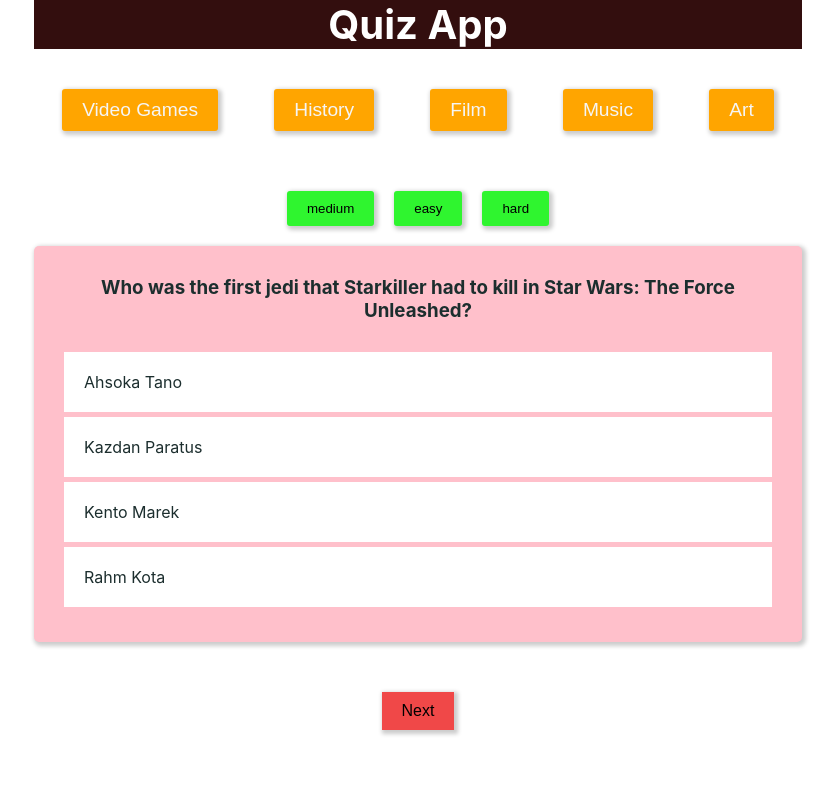
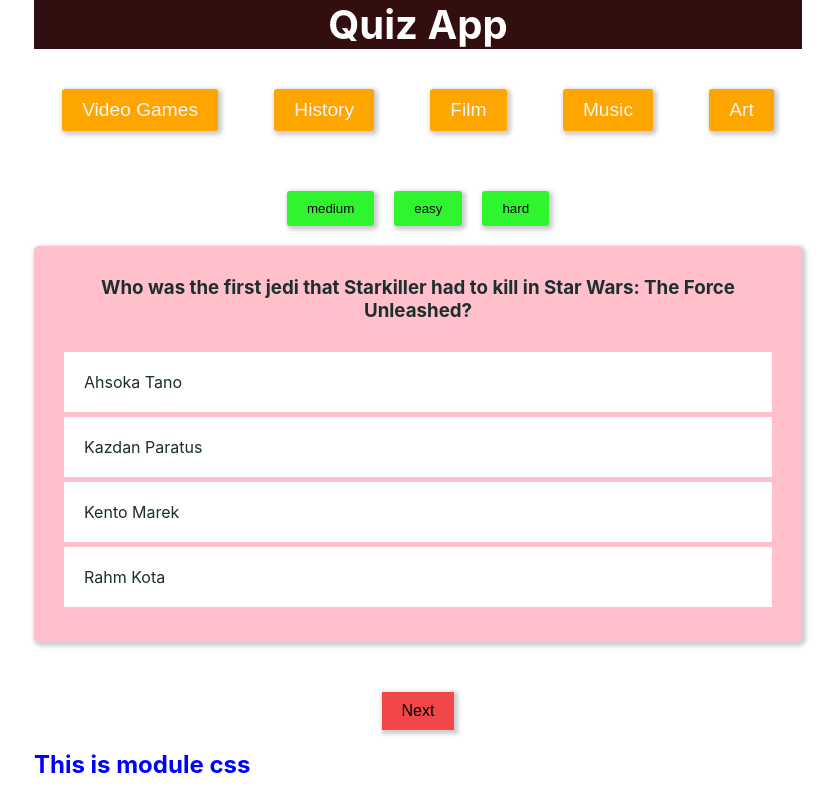
Before and after one commit to KhanhChiTran/react-basic, a React (Create React App) app: page / in a window 1280 px wide. Shown: the whole page, without its empty margins (222-1061 px from the left). Built offline with nearby package versions, Linux system fonts and the light colour scheme.

Commit message:
test module css style

```diff
--- a/package.json
+++ b/package.json
@@ -11,6 +11,7 @@
     "react": "^17.0.1",
     "react-dom": "^17.0.1",
     "react-scripts": "4.0.3",
+    "redux": "^4.0.5",
     "web-vitals": "^1.1.1"
   },
   "scripts": {
--- a/src/App.js
+++ b/src/App.js
@@ -1,7 +1,7 @@
 import React, { Component } from "react";
 // import logo from "./logo.svg";
 import "./App.css";
-
+import titleHeader from "./hello.module.css";
 // import Todo from "./Components/Todos/TodoItem";
 // import UserInput from "./Components/UserInput";
 // import UserOutput from "./Components/UserOutput";
@@ -11,7 +11,7 @@
 // import SearchUI from "./Components/searchUI";
 import Quiz from "./Components/Quiz/quiz";
 
-console.log((0 && 2) || (9 && 3))
+console.log((0 && 2) || (9 && 3));
 function App() {
   // const [userName, setUserName] = useState("User");
   // const inputHandler = (inputName) => {
@@ -19,7 +19,7 @@
   // };
 
   return (
-    <div className='App'>
+    <div className="App">
       <header>
         <h1>Quiz App</h1>
       </header>
@@ -35,6 +35,7 @@
       {/* <SearchUI /> */}
       {/* <Todo /> */}
       <Quiz />
+      <h2 className={titleHeader.title}>This is module css</h2>
     </div>
   );
 }
--- /dev/null
+++ b/src/hello.module.css
@@ -0,0 +1,3 @@
+.title {
+  color: blue;
+}
```
Also changed, not shown: 1 other file (tests, documents, lock files or other folders).
